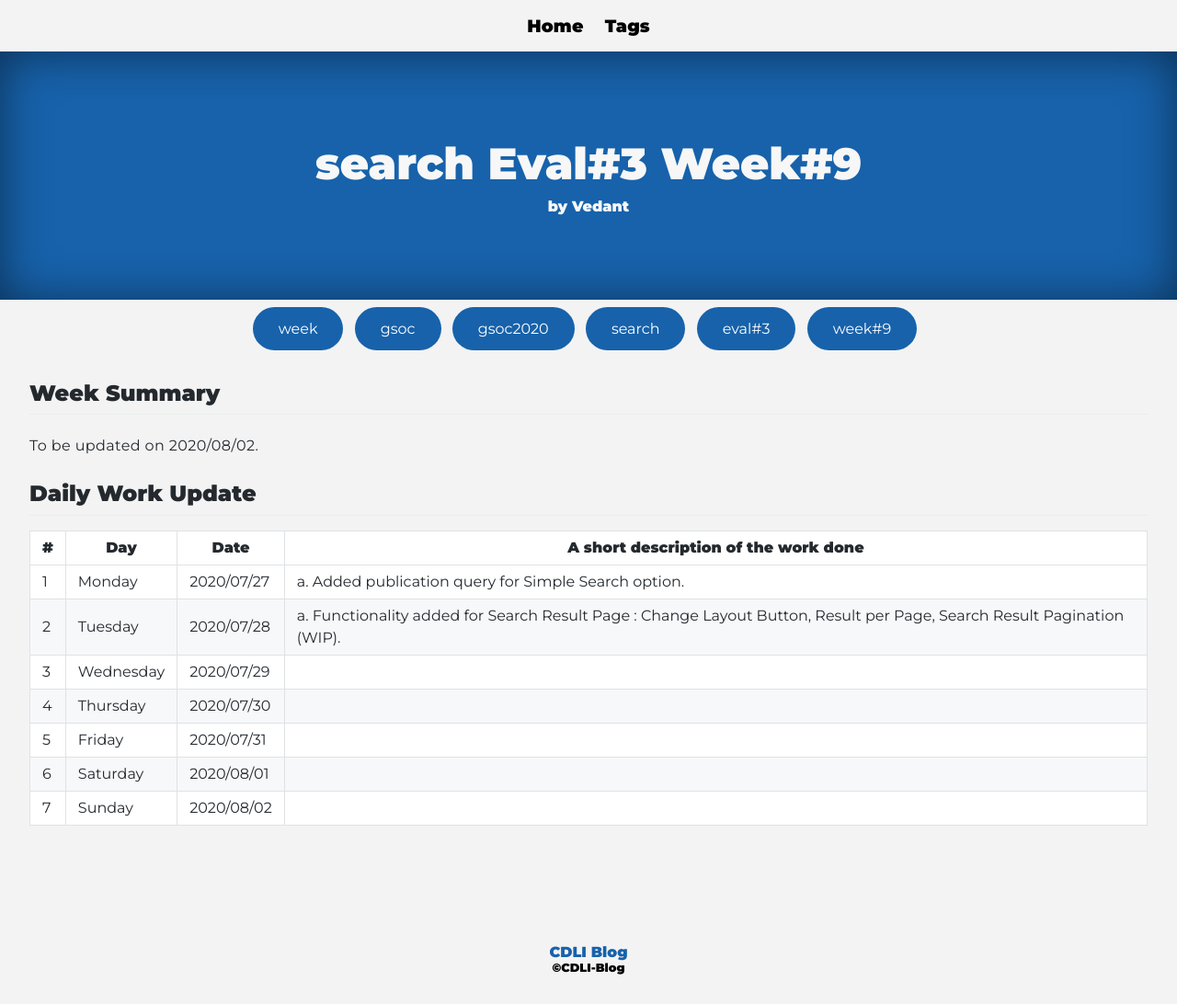
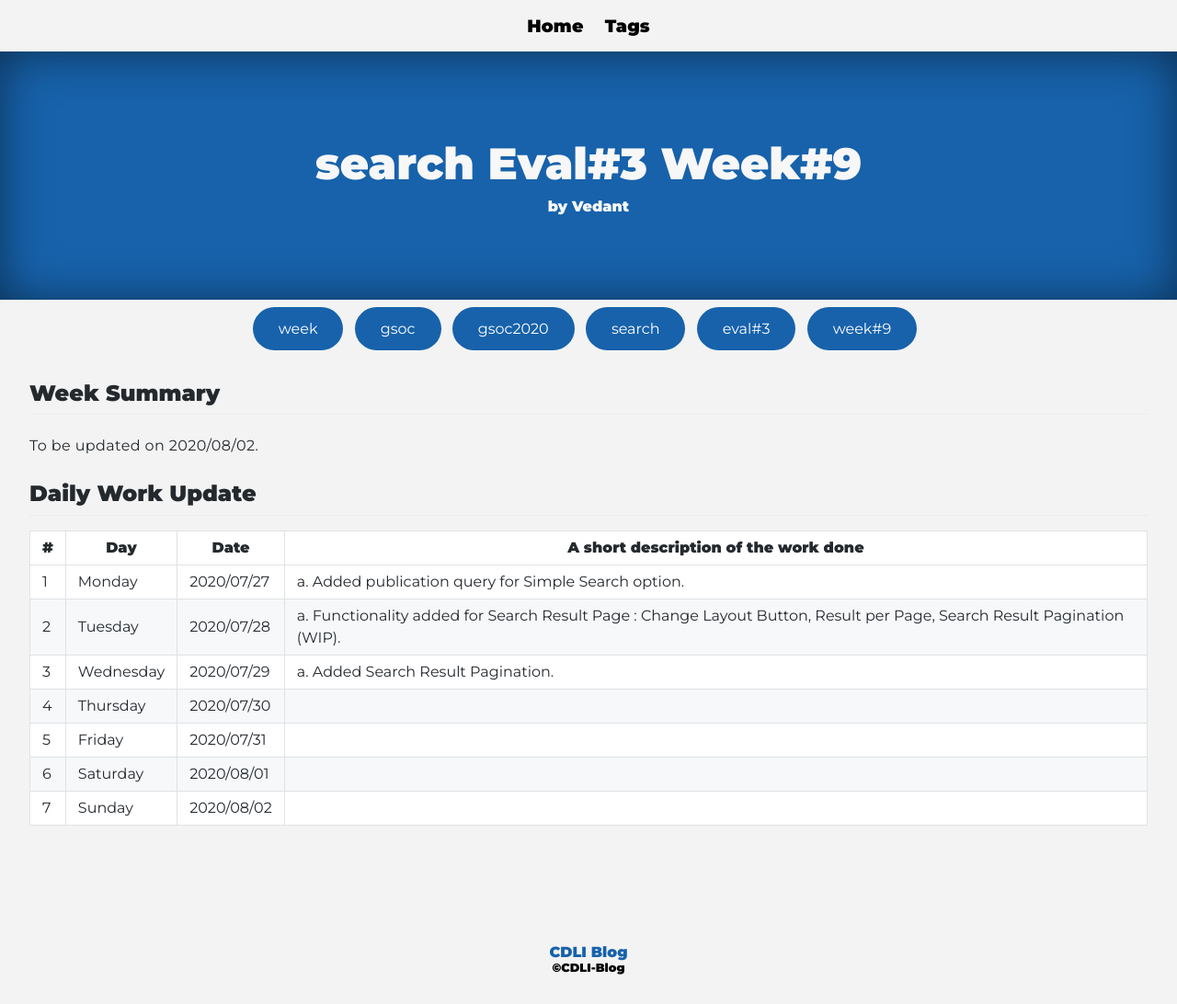
Before and after one commit to cdli-gh/blog, a Jekyll site: the page built from _blog/gsoc20/search/posts/11_week9.md, in a window 1280 px wide. Shown: the whole page at 92% size. Built offline with Jekyll 4.4.1, drawn with Linux system fonts in a browser that asks for light colours; Markdown is read by kramdown in place of the engine named in the settings.

Commit message:
Search : DailyUpdates 9:3

```diff
--- a/_blog/gsoc20/search/posts/11_week9.md
+++ b/_blog/gsoc20/search/posts/11_week9.md
@@ -16,7 +16,7 @@ To be updated on 2020/08/02.
 |---	|---	|---	|---	|
 |1   	| Monday 	|   2020/07/27	|  a. Added publication query for Simple Search option. |
 |2   	| Tuesday  	|   2020/07/28	|  a. Functionality added for Search Result Page : Change Layout Button, Result per Page, Search Result Pagination (WIP). |
-|3   	| Wednesday  	|  2020/07/29 	|   	|
+|3   	| Wednesday  	|  2020/07/29 	|  a. Added Search Result Pagination. 	|
 |4   	| Thursday  	|   2020/07/30	|   	|
 |5   	| Friday  	|   2020/07/31	|   	|
 |6   	| Saturday  	|   2020/08/01	|   	|
```
